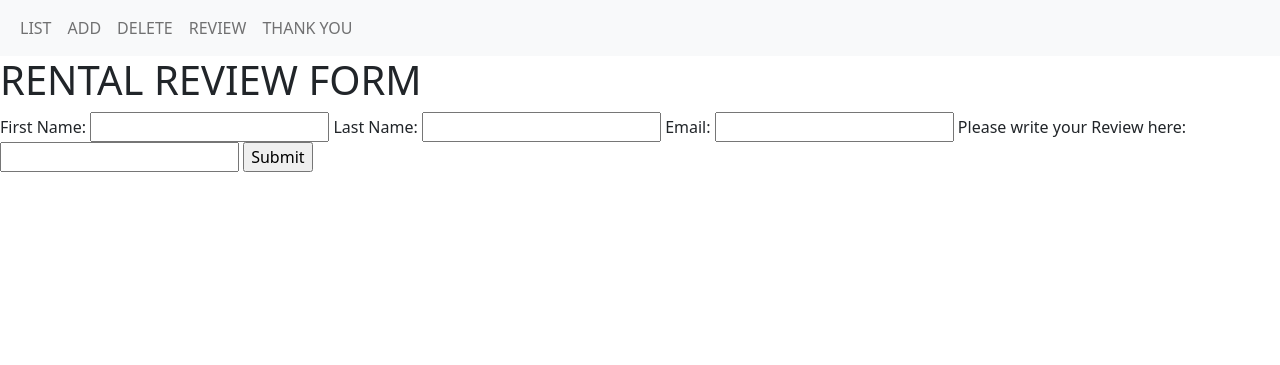
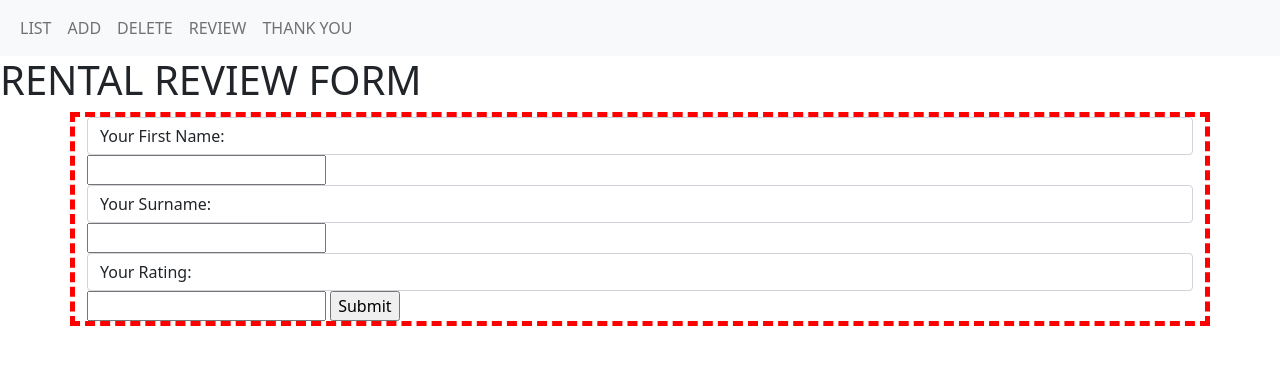
Before and after one commit to greg-atemi/team-barefoot, a Django app: page /cars/rental_review/ in a window 1280 px wide. Shown: the top 365 px of the page. Run offline with Django 4.2, Linux system fonts and the light colour scheme; some libraries are stand-ins or nearby versions.

Commit message:
ModelForms

```diff
--- a/cars/forms.py
+++ b/cars/forms.py
@@ -1,8 +1,22 @@
 from django import forms
+from .models import Review
+from django.forms import ModelForm
 
 
-class ReviewForm(forms.Form):
-    first_name = forms.CharField(label='First Name', max_length=100)
-    last_name = forms.CharField(label='Last Name', max_length=100)
-    email = forms.EmailField(label='Email')
-    review = forms.CharField(label='Please write your Review here', max_length=1000)
+class ReviewForm(ModelForm):
+    class Meta:
+        model = Review
+        fields = ['first_name', 'surname', 'rating']
+
+        labels = {
+            'first_name': "Your First Name",
+            'surname': "Your Surname",
+            'rating': "Your Rating"
+        }
+
+        error_messages = {
+            'rating': {
+                'min_value': "YO! Min value is 1",
+                'max_value': "YO! Min value is 5"
+            }
+        }
--- a/cars/models.py
+++ b/cars/models.py
@@ -1,4 +1,5 @@
 from django.db import models
+from django.core.validators import MaxValueValidator, MinValueValidator
 
 
 class Car(models.Model):
@@ -8,3 +9,12 @@ class Car(models.Model):
 
     def __str__(self):
         return f"Car is {self.brand} {self.year}"
+
+
+class Review(models.Model):
+    first_name = models.CharField(max_length=30)
+    surname = models.CharField(max_length=30)
+    rating = models.IntegerField(validators=[MinValueValidator(1), MaxValueValidator(5)])
+
+    def __str__(self):
+        return f"{self.first_name} {self.surname} rates it at {self.rating} out of 10"
--- /dev/null
+++ b/cars/static/cars/custom.css
@@ -0,0 +1,3 @@
+.myform{
+    border: 5px dashed red;
+}
--- a/cars/templates/cars/rental_review.html
+++ b/cars/templates/cars/rental_review.html
@@ -3,10 +3,17 @@
 {% block content %}
 
     <h1>RENTAL REVIEW FORM</h1>
-    <form method="post">
-        {% csrf_token %}
-        {{ form }}
-        <input type="submit">
-    </form>
-
+        <div class="container myform">
+            <form method="post">
+                {% csrf_token %}
+                {% for field in form %}
+                    <div class="form-control">
+                        {{ field.label_tag }}
+                    </div>
+                    {{ field }}
+                    {{ field.errors }}
+                {% endfor %}
+                <input type="submit">
+            </form>
+        </div>
 {% endblock %}
--- a/cars/views.py
+++ b/cars/views.py
@@ -38,7 +38,7 @@ def rental_review(request):
         form = ReviewForm(request.POST)
 
         if form.is_valid():
-            print(form.cleaned_data)
+            form.save()
             return redirect(reverse('cars:thank_you'))
 
     else:
--- a/templates/base.html
+++ b/templates/base.html
@@ -1,3 +1,4 @@
+{% load static %}
 <!DOCTYPE html>
 <html lang="en">
 <head>
@@ -5,14 +6,13 @@
     <!-- CSS only -->
     <link href="https://cdn.jsdelivr.net/npm/bootstrap@5.1.3/dist/css/bootstrap.min.css" rel="stylesheet" integrity="sha384-1BmE4kWBq78iYhFldvKuhfTAU6auU8tT94WrHftjDbrCEXSU1oBoqyl2QvZ6jIW3" crossorigin="anonymous">
     <script src="https://cdn.jsdelivr.net/npm/bootstrap@5.1.3/dist/js/bootstrap.bundle.min.js" integrity="sha384-ka7Sk0Gln4gmtz2MlQnikT1wXgYsOg+OMhuP+IlRH9sENBO0LRn5q+8nbTov4+1p" crossorigin="anonymous"></script>
+    <link rel="stylesheet" href="{% static 'cars/custom.css' %}">
     <!-- JS only -->
     <script src="https://cdn.jsdelivr.net/npm/@popperjs/core@2.10.2/dist/umd/popper.min.js" integrity="sha384-7+zCNj/IqJ95wo16oMtfsKbZ9ccEh31eOz1HGyDuCQ6wgnyJNSYdrPa03rtR1zdB" crossorigin="anonymous"></script>
     <script src="https://cdn.jsdelivr.net/npm/bootstrap@5.1.3/dist/js/bootstrap.min.js" integrity="sha384-QJHtvGhmr9XOIpI6YVutG+2QOK9T+ZnN4kzFN1RtK3zEFEIsxhlmWl5/YESvpZ13" crossorigin="anonymous"></script>
     <title>Title</title>
 </head>
 <body>
-
-    <!-- NAVBAR -->
 
     <nav class="navbar navbar-expand-lg navbar-light bg-light">
         <div class="container-fluid">
@@ -43,8 +43,6 @@
 
     {% block content %}
 
-
-
     {% endblock %}
 
 </body>
```
Also changed, not shown: cars/admin.py (+9 -1 lines), cars/migrations/0002_review.py (added), cars/migrations/0003_alter_review_rating.py (added).
